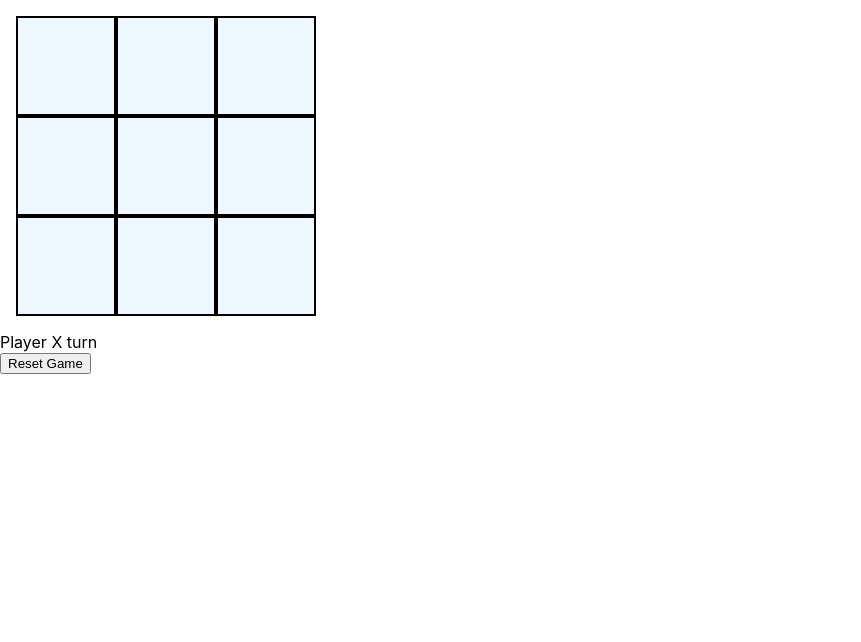
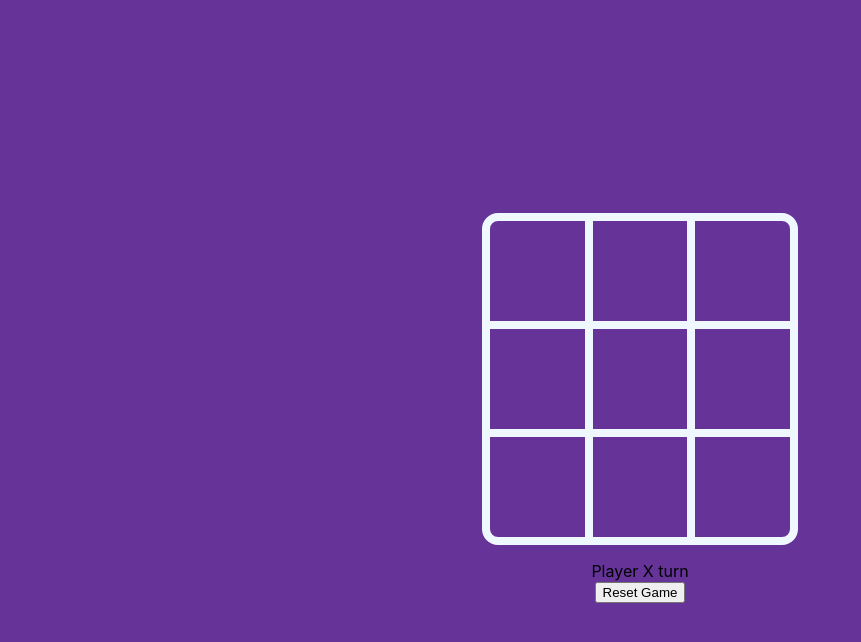
Before and after one commit to AshishTaduce/postersReactJS, a React (Create React App) app: page / in a window 1280 px wide. Shown: the top 642 px of the page, without its empty margins (0-861 px from the left). Built offline with nearby package versions, Linux system fonts and the light colour scheme.

Commit message:
Grid design update 1

```diff
--- a/src/App.css
+++ b/src/App.css
@@ -5,5 +5,6 @@
   align-items: center;
   text-align: center;
   height: 100%;
+  width: 100%;
   background-color:#1E1E1E;
 }
--- a/src/App.js
+++ b/src/App.js
@@ -8,6 +8,4 @@ function App() {
   );
 }
 
-// <GameBoard/>
-
 export default App;
--- a/src/GameBoard/index.js
+++ b/src/GameBoard/index.js
@@ -1,6 +1,7 @@
 import Grid from "../Grid"
 import Square from "../Square"
 import * as React from "react";
+import './style.css'
 
 class GameBoard extends React.Component{
 
@@ -101,7 +102,7 @@ class GameBoard extends React.Component{
     render(){
         console.log('Inside render with board of: ', this.state.movesList[this.state.movesList.length - 1]);
         return(
-            <div>
+            <div className='main-page'>
                 <Grid board = {this.state.movesList[this.state.movesList.length - 1]}
                 handleClicks = {(index) => this.handleClicks(index)}
                 />
--- a/src/GameBoard/style.css
+++ b/src/GameBoard/style.css
@@ -1,3 +1,15 @@
 .grid-row{
     display: flex;
 }
+
+.main-page{
+    display: flex;
+    flex-direction: column;
+    justify-content: center;
+    align-items: center;
+    height: 100vh;
+    width: 100vw;
+    margin-left: auto;
+    margin-right: auto;
+    background-color: rebeccapurple;
+}
--- a/src/Grid/index.js
+++ b/src/Grid/index.js
@@ -1,8 +1,6 @@
 import React from "react";
 import Square from "../Square";
 import './style.css'
-// import MoviesList from "../MoviesList"
-// import { Link } from "react-router-dom";
 
 class Grid extends React.Component {
 
@@ -22,7 +20,7 @@ class Grid extends React.Component {
         return (
             <div className={'grid'}>
                 <div>{this.getGridRow(0)}</div>
-                <div>{this.getGridRow(3)}</div>
+                <div className={'center-row'}>{this.getGridRow(3)}</div>
                 <div>{this.getGridRow(6)}</div>
             </div>
         );
--- a/src/Grid/style.css
+++ b/src/Grid/style.css
@@ -3,14 +3,21 @@
     display: flex;
     flex-direction: column;
     justify-content: center;
-    flex: 1;
-
+    border: aliceblue 8px solid;
+    border-radius: 16px;
 }
 
 .grid-row {
-    width: 300px;
+    /*border-top: 0;*/
+    min-width: 300px;
+    min-height: 100px;
     display: flex;
     flex-direction: row;
+}
+
+.center-row{
+    border-bottom: aliceblue solid 8px;
+    border-top: aliceblue solid 8px;
 }
 
 .status{
--- a/src/Square/index.js
+++ b/src/Square/index.js
@@ -6,11 +6,11 @@ class Square extends React.Component{
 
     render() {
         return (
-            <button className = 'square-box'
+            <div className = 'square-box'
             onClick = {() => this.props.squarePressed()}
             >
             {this.props.value}
-            </button>
+            </div>
         );
     }
 }
--- a/src/Square/style.css
+++ b/src/Square/style.css
@@ -1,10 +1,14 @@
 .square-box {
     font-size: 36px;
-    padding: 8px;
-    border: 2px solid black;
-    background-color: aliceblue;
-    width: 100px;
-    height: 100px;
+    /*margin: 8px;*/
+    /*border-left: 8px solid aliceblue;*/
+    background-color: transparent;
     flex: 1;
     justify-content: center;
+    align-items: center;
 }
+
+.square-box:nth-child(2){
+    border-left: 8px solid aliceblue;
+    border-right: 8px solid aliceblue;
+}
```
